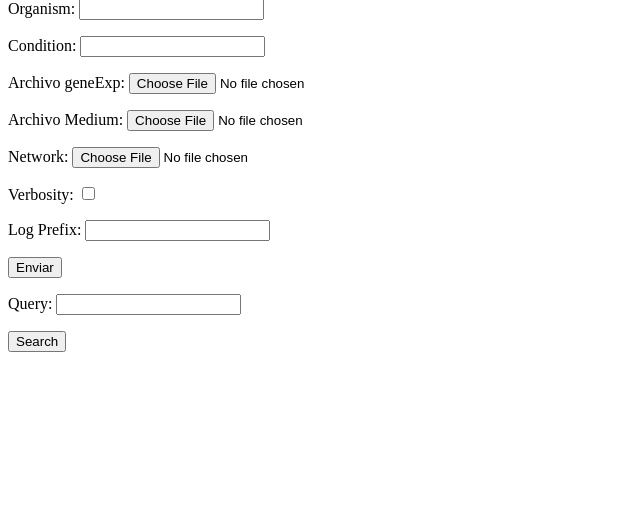
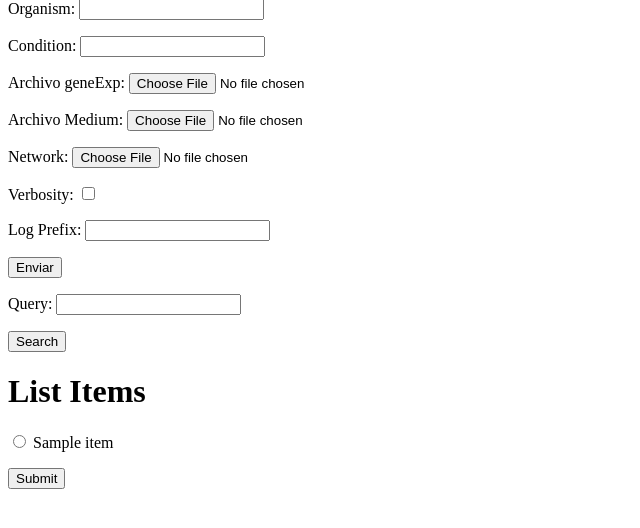
Before and after one commit to cbandera1/Pheflux-SaaS, a Django app: template Pheflux/templates/pheflux_form.html in a window 1280 px wide. Shown: the part 56-584 px from the top of the page, without its empty margins (0-640 px from the left). Run offline with Django 4.2, Linux system fonts and the light colour scheme; tables that the repository leaves empty hold one stand-in row (values such as "Sample post"); the template is opened without the code that fills it: values that come from a table or form of the project are taken from there, most other values are stand-ins (such as "Sample title", 1, 10 or a date in 2020).

Commit message:
Agregados resultados Bigg al mismo html

```diff
--- a/Pheflux/templates/pheflux_form.html
+++ b/Pheflux/templates/pheflux_form.html
@@ -1,3 +1,9 @@
+<style>
+  ul {
+      list-style-type: none; /* Elimina los puntos negros */
+      padding-left: 0; /* Elimina el espacio adicional a la izquierda */
+  }
+</style>
 {% block content %}
   <h2>Formulario Pheflux</h2>
   <form method="post" enctype="multipart/form-data">
@@ -11,5 +17,25 @@
     {{ formSearchBiGG.as_p }}
     <input type="hidden" name="form_type" value="formSearchBiGG">
     <button type="submit">Search</button>
+  </form>
+  <h1>List Items</h1>
+  <form method="POST">
+    {% csrf_token %}
+    <ul>
+        {% for item in options %}
+            {% if forloop.counter0|divisibleby:5 %}
+                <li>
+                <input type="radio" name="selected_items" value="{{ item }}">
+            {% endif %}
+
+            {{ item }}
+            {% if forloop.counter|divisibleby:5 or forloop.last %}
+                </li>
+            {% endif %}
+        {% endfor %}
+    </ul>
+    <input type="hidden" name="BiggModel" value="BiggModel">
+    <button type="submit">Submit</button>
 </form>
+
 {% endblock %}
```
Also changed, not shown: Pheflux/views.py (+11 -3 lines).
